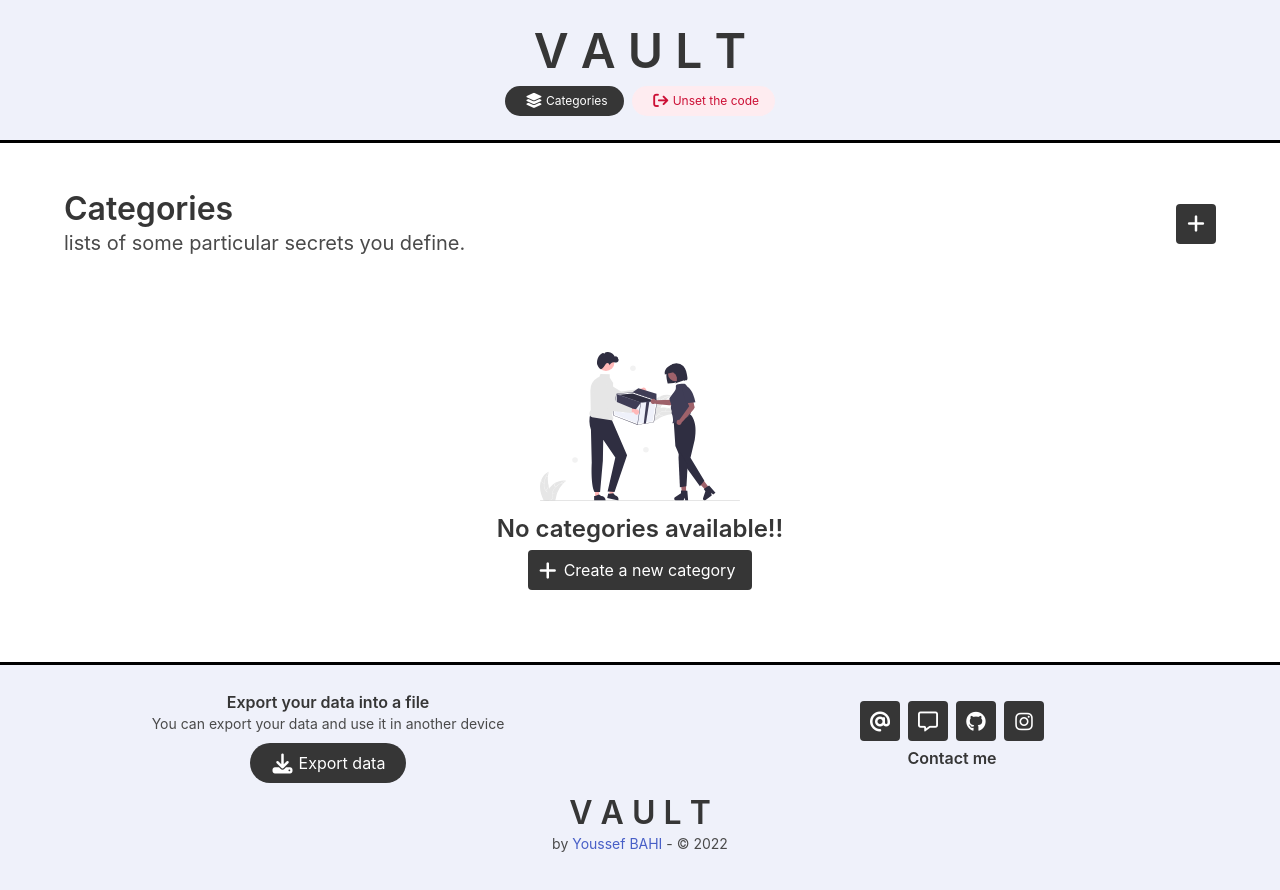
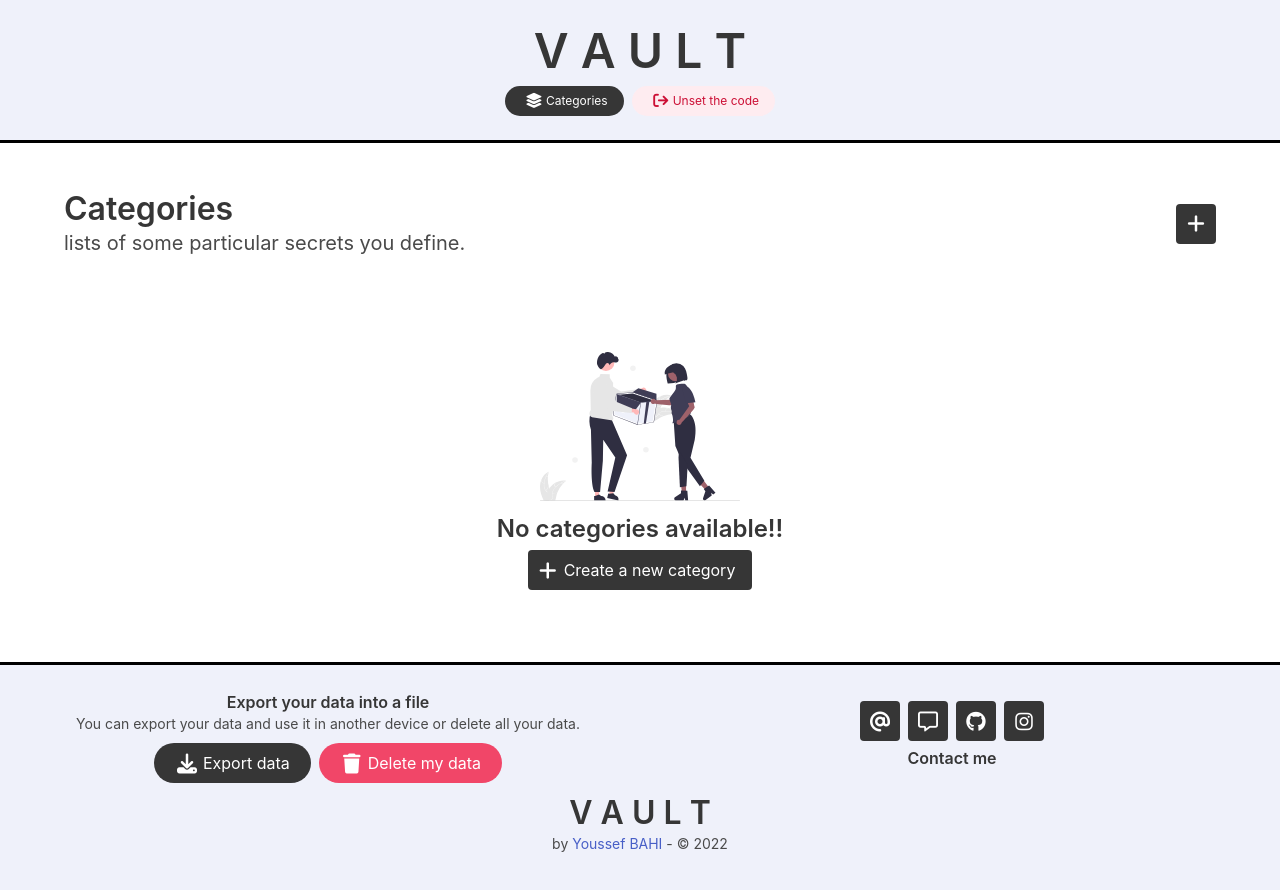
Before and after one commit to you97ssef/Vault, a Vue app: page /setup in a window 1280 px wide. Both pictures are taken after typing "Sample123" into the empty fields and a click on the button "Setup Key". Shown: the top 890 px of the page. Built offline with nearby package versions, Linux system fonts and the light colour scheme.

Commit message:
done button to clear all data

```diff
--- a/src/components/Footer.vue
+++ b/src/components/Footer.vue
@@ -19,7 +19,7 @@
             <div class="column is-mobile has-text-centered" v-if="dataExists">
                 <h6 class="title is-6 m-0">Export your data into a file</h6>
                 <p>
-                    <small>You can export your data and use it in another device</small>
+                    <small>You can export your data and use it in another device or delete all your data.</small>
                 </p>
                 <div class="buttons is-justify-content-center">
                     <button class="button is-rounded is-dark my-2" @click="exportData()">
@@ -28,6 +28,14 @@
                         </span>
                         <span>
                             Export data
+                        </span>
+                    </button>
+                    <button class="button is-rounded is-danger my-2" @click="clearData()">
+                        <span class="file-icon ml-1">
+                            <i class="fas fa-trash fa-lg"></i>
+                        </span>
+                        <span>
+                            Delete my data
                         </span>
                     </button>
                 </div>
@@ -70,15 +78,21 @@
 export default {
     methods: {
         exportData() {
-            this.dataService.export()
+            this.dataService.export();
         },
         importData(event: any) {
-            this.dataService.import(event.target.files[0])
+            this.dataService.import(event.target.files[0]);
+        },
+        clearData() {
+            this.dataService.clear();
+            this.$store.commit("SET_CODE", null);
+            this.$store.commit("SET_DATA", false);
+            this.$router.push("/setup");
         }
     },
     computed: {
         dataExists() {
-            return this.$store.getters.DATA_EXISTS
+            return this.$store.getters.DATA_EXISTS;
         },
     },
 }
```
